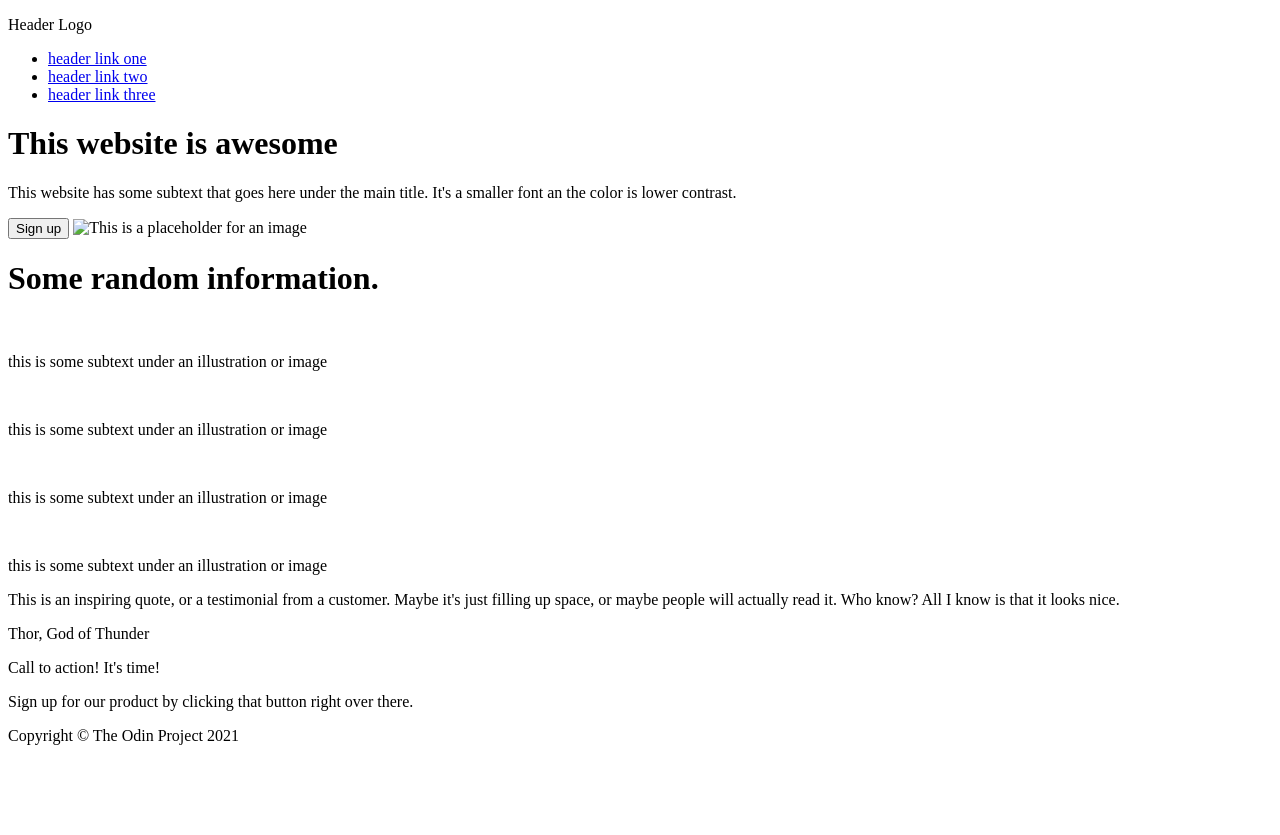
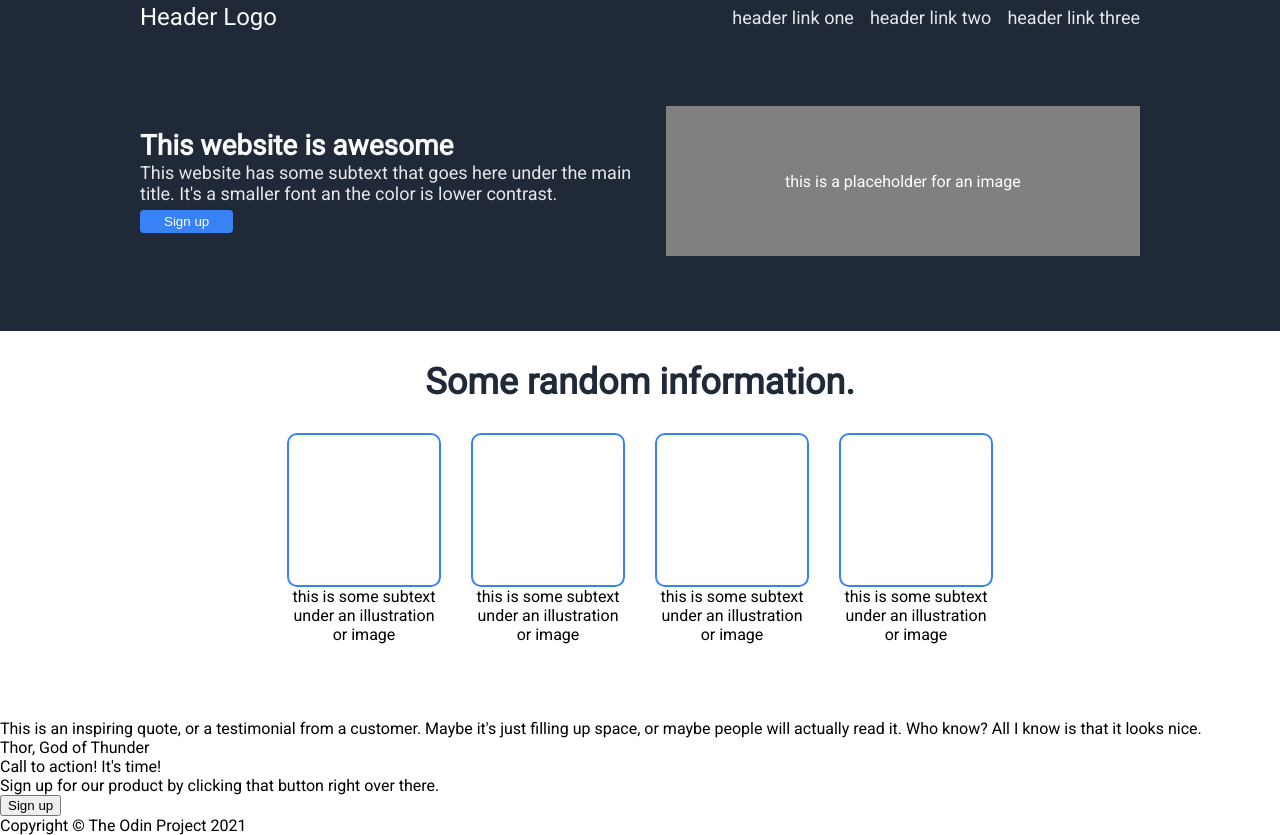
Before and after one commit to Sevhena/landing-page, a plain HTML site: page index.html in a window 1280 px wide. Before the commit the page ends 800 px from the top, so only its background shows below. Drawn offline with Linux system fonts and the light colour scheme.

Commit message:
Style hero and random information section

```diff
--- a/index.html
+++ b/index.html
@@ -2,13 +2,15 @@
 <html lang="en">
     <head>
         <meta charset="utf-8">
-        <title>Title Here</title>
+        <title>Landing Page</title>
+        <link rel="stylesheet" href="https://fonts.googleapis.com/css?family=Roboto">
+        <link rel="stylesheet" href="./style.css">
     </head>
 
     <body>
-
+        <div class="hero">
             <div class="header">
-            <p>Header Logo</p>
+                <div class="hero-logo-text">Header Logo</div>
 
                 <ul>
                     <li><a href="#">header link one</a></li>
@@ -18,35 +20,60 @@
             </div>
 
             <div class="overview">
-            <h1>This website is awesome</h1>
-            <p>This website has some subtext that goes here under the main title. It's a smaller font an the color is lower contrast.</p>
-            <button>Sign up</button>
-            <img src="#" alt="This is a placeholder for an image">
+                <div class="hero-text">
+                    <div class="hero-main-text">This website is awesome</div>
+                    <div class="hero-secondary-text">This website has some subtext that goes here under the main title. It's a smaller font an the color is lower contrast.</div>
+                    <button id="overview-button">Sign up</button>
+                </div>
+                <div class="img">this is a placeholder for an image</div>
+            </div>
         </div>
 
         <div class="specs">
-            <h1>Some random information.</h1>
+            <div class="info-header">Some random information.</div>
+
+            <div class="container">
+
+                <div class="card">
+                    <div class="frame">
                         <img src="#" alt="">
-            <p class="image-text">this is some subtext under an illustration or image</p>
+                    </div>
+                    <div class="image-text">this is some subtext under an illustration or image</div>
+                </div>
 
+                <div class="card">
+                    <div class="frame">
                         <img src="#" alt="">
-            <p class="image-text">this is some subtext under an illustration or image</p>
+                    </div>
+                    <div class="image-text">this is some subtext under an illustration or image</div>
+                </div>
 
+                <div class="card">
+                    <div class="frame">
                         <img src="#" alt="">
-            <p class="image-text">this is some subtext under an illustration or image</p>
+                    </div>
+                    <div class="image-text">this is some subtext under an illustration or image</div>
+                </div>
 
+                <div class="card">
+                    <div class="frame">
                         <img src="#" alt="">
-            <p class="image-text">this is some subtext under an illustration or image</p>
+                    </div>
+                    <div class="image-text">this is some subtext under an illustration or image</div>
+                </div>
+
+            </div>
         </div>
 
         <div class="testimonies">
-            <p>This is an inspiring quote, or a testimonial from a customer. Maybe it's just filling up space, or maybe people will actually read it. Who know? All I know is that it looks nice.</p>
-            <p>Thor, God of Thunder</p>
+            <div>This is an inspiring quote, or a testimonial from a customer. Maybe it's just filling up space, or maybe people will actually read it. Who know? All I know is that it looks nice.</div>
+            <div>Thor, God of Thunder</div>
         </div>
 
         <div class="cta">
-            <p>Call to action! It's time!</p>
-            <p>Sign up for our product by clicking that button right over there.</p>
+            <div>Call to action! It's time!</div>
+            <div>Sign up for our product by clicking that button right over there.</div>
+            <button id="cta-button">Sign up</button>
         </div>
 
         <div class="footer">
--- /dev/null
+++ b/style.css
@@ -0,0 +1,145 @@
+body {
+    box-sizing: border-box;
+    font-family: "Roboto", sans-serif;
+    margin: 0;
+    min-height: 100vh;
+    display: flex;
+    flex-direction: column;
+}
+
+.hero {
+    background: #1f2937;
+    /* display: flex;
+    flex-direction: column; */
+}
+
+.header,
+.overview {
+    background: inherit;
+    color: #e5e7eb;
+}
+
+.hero > div,
+.specs > div {
+    padding-left: 15px;
+    padding-right: 15px;
+    max-width: 1000px;
+    margin-left: auto;
+    margin-right: auto;
+}
+
+.header {
+    display: flex;
+    justify-content: space-between;
+    align-items: center;
+    padding-top: 3px;
+    padding-bottom: 75px;
+}
+
+.hero-logo-text {
+    font-size: 24px;
+    color: #f9faf8;
+}
+
+ul {
+    display: flex;
+    list-style: none;
+    gap: 16px;
+    margin: 0;
+    padding: 0;
+}
+
+a {
+    color: inherit;
+    text-decoration: none;
+}
+
+.hero-main-text {
+    font-size: 28px;
+    font-weight: bolder;
+    color: #f9faf8;
+}
+
+li,
+.hero-secondary-text {
+    font-size: 18px;
+    color: #e5e7eb;
+}
+
+.overview {
+    display: flex;
+    align-items: center;
+    padding-bottom: 75px;
+}
+
+.overview div{
+    flex: auto;
+}
+
+.hero-text {
+    margin-right: 16px;
+}
+
+#overview-button {
+    background-color: #3882f6;
+    color: white;
+    border-radius: 4px;
+    border: none;
+    margin-top: 6px;
+    padding: 4px 24px;
+}
+
+.img {
+    display: flex;
+    justify-content: center;
+    align-items: center;
+    text-align: center;
+    background: grey;
+    color: white;
+    height: 150px;
+    width: 850px;
+    flex: auto;
+}
+
+.specs {
+    align-items: center;
+    padding-top: 30px;
+    padding-bottom: 75px;
+}
+
+.info-header {
+    /* display: flex;
+    justify-content: center;
+    align-items: center; */
+    text-align: center;
+    margin-bottom: 30px;
+    font-size: 36px;
+    font-weight: bolder;
+    color: #1f2937;
+}
+
+.specs .container {
+    display: flex;
+    justify-content: center;
+    flex: auto;
+    gap: 30px
+}
+
+.card {
+    display: inline-block;
+}
+
+.frame {
+    display: block;
+    min-width: 150px;
+    min-height: 150px;
+    flex: auto;
+    border: 2px solid #3882f6;
+    border-radius: 10px;
+}
+
+.image-text {
+    text-align: center;
+    width:0;
+    min-width:100%;
+}
```
Also changed, not shown: style.html (deleted). Lines whose indentation alone changed are shown as unchanged.
